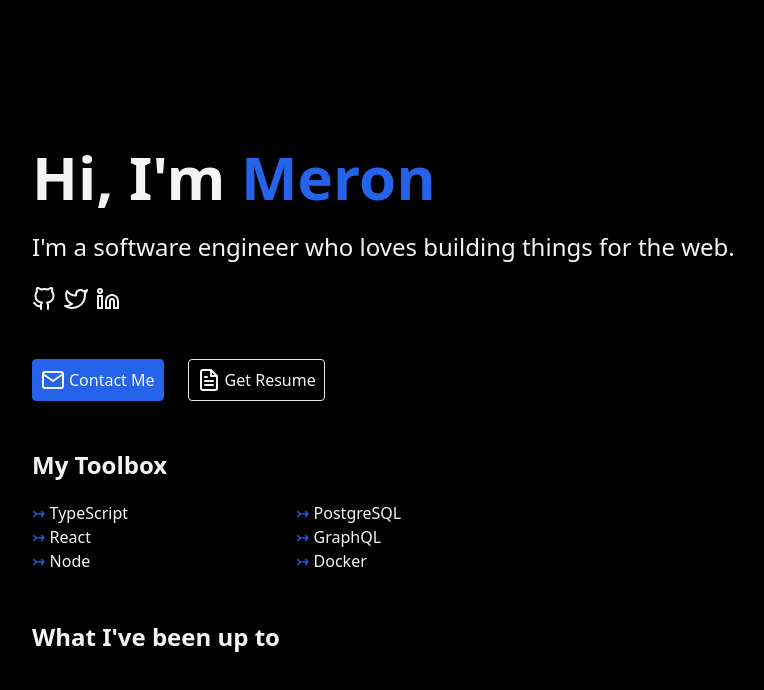
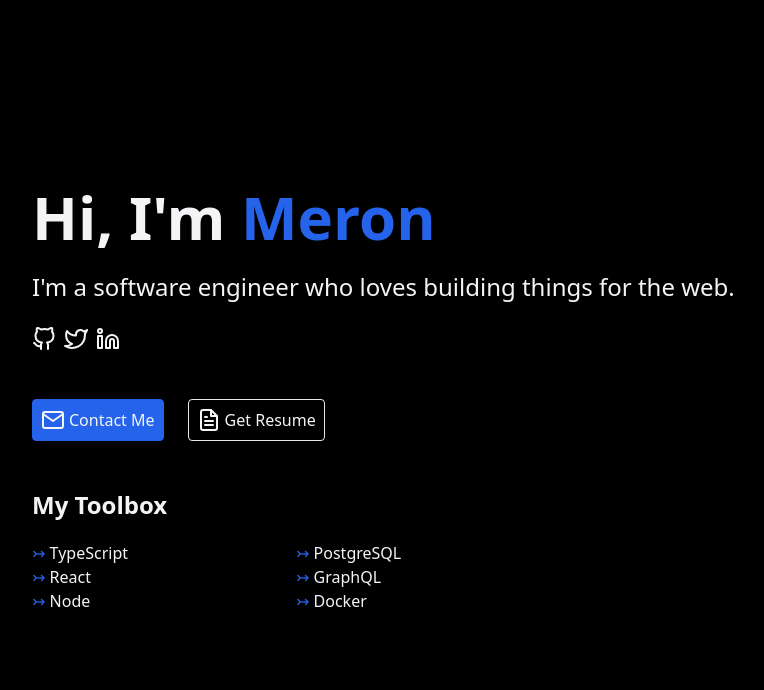
Before and after one commit to meronogbai/portfolio, a Next.js app: page / in a window 1280 px wide. Shown: the top 690 px of the page, without its empty margins (48-812 px from the left). Built offline with nearby package versions, Linux system fonts and the light colour scheme; no server answers.

Commit message:
chore: hide projects section for now

```diff
--- a/pages/index.tsx
+++ b/pages/index.tsx
@@ -24,7 +24,7 @@ const Home: NextPage = () => {
 
         <CtaSection />
         <ToolboxSection />
-        <ProjectsSection />
+        {/* <ProjectsSection /> */}
       </main>
     </div>
   );
```
